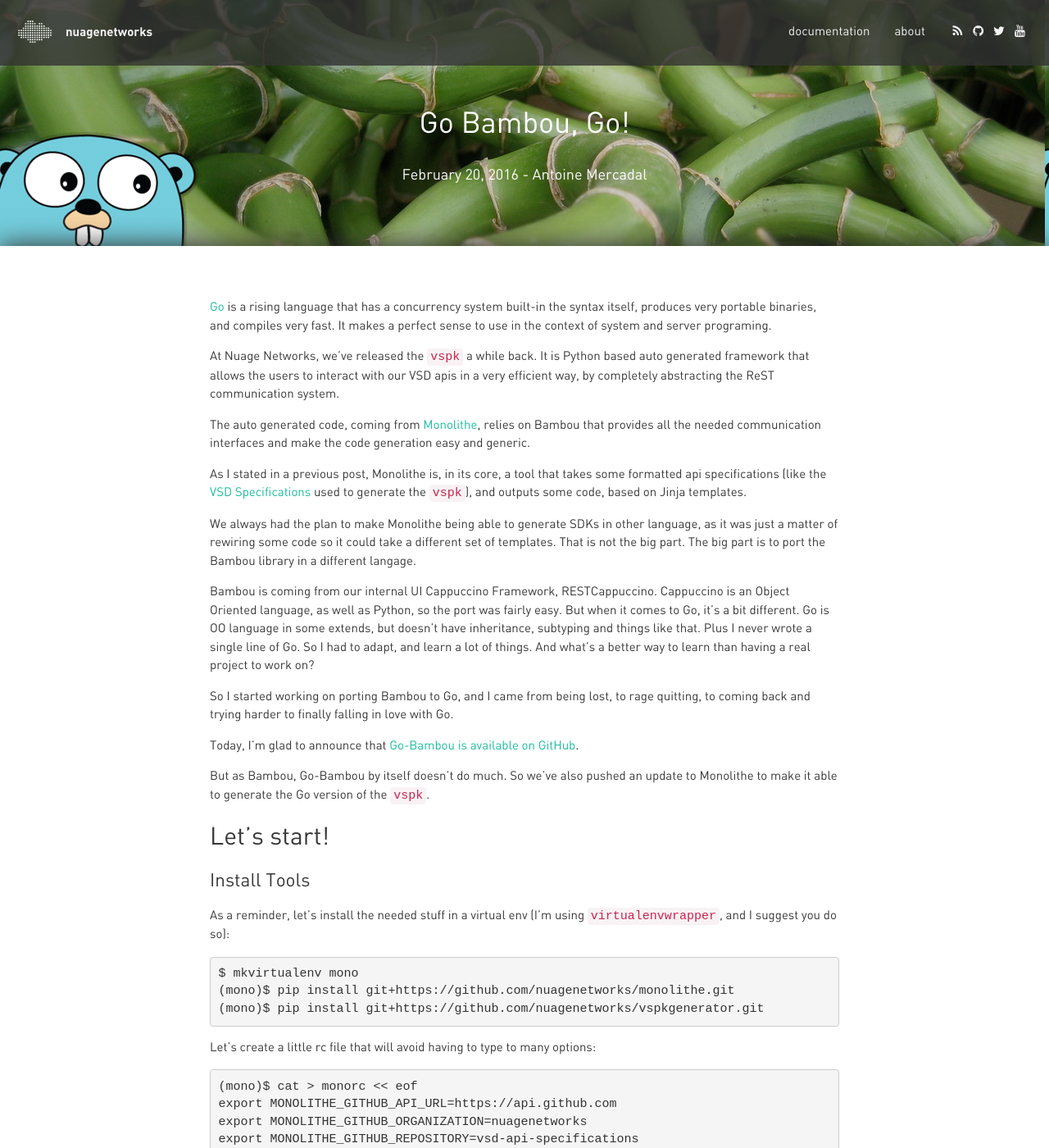
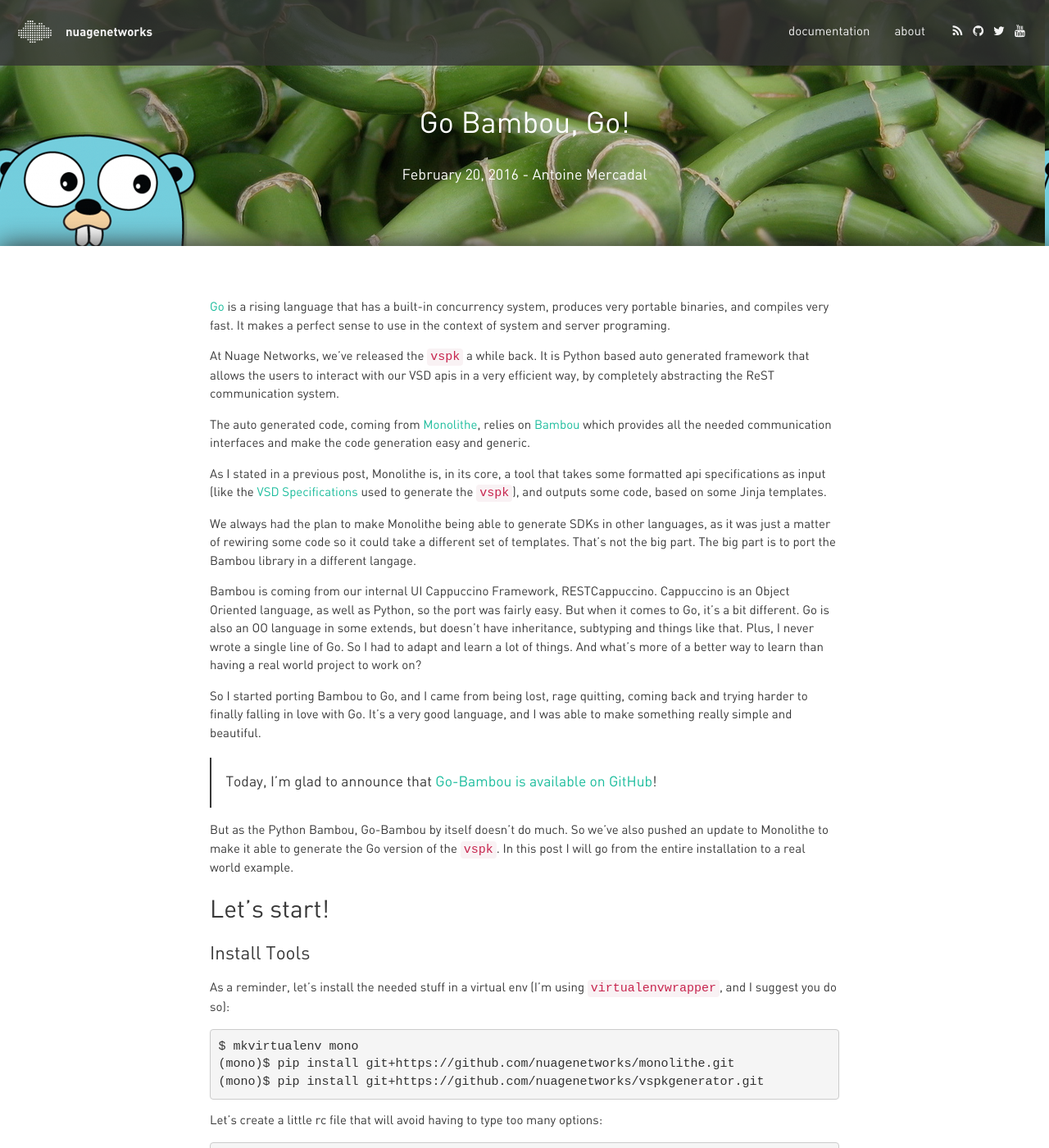
Before and after one commit to nuagenetworks/nuagenetworks.github.io, a Jekyll site: the page built from _posts/2016-02-20-Go Bambo Go.md, in a window 1280 px wide and 1400 px high. Shown: the whole window at 82% size. Built offline with Jekyll 4.4.1, drawn with Linux system fonts in a browser that asks for light colours; nearby versions of some CDN libraries; some web fonts are replaced; comment, search, counter and statistics services are not loaded; some of the changed text lies outside the part shown.

Commit message:
Typos and improvements

```diff
--- a/_posts/2016-02-20-Go Bambo Go.md
+++ b/_posts/2016-02-20-Go Bambo Go.md
@@ -5,23 +5,23 @@
 callout_image: posts/header-go-bambou-go.png
 ---
 
-[Go](https://goland.org) is a rising language that has a concurrency system built-in the syntax itself, produces very portable binaries, and compiles very fast. It makes a perfect sense to use in the context of system and server programing.
+[Go](https://goland.org) is a rising language that has a built-in concurrency system, produces very portable binaries, and compiles very fast. It makes a perfect sense to use in the context of system and server programing.
 
 At Nuage Networks, we’ve released the `vspk` a while back. It is Python based auto generated framework that allows the users to interact with our VSD apis in a very efficient way, by completely abstracting the ReST communication system.
 
-The auto generated code, coming from [Monolithe](https://github.com/nuagenetworks/monolithe), relies on Bambou that provides all the needed communication interfaces and make the code generation easy and generic.
+The auto generated code, coming from [Monolithe](https://github.com/nuagenetworks/monolithe), relies on [Bambou](https://github.com/nuagenetworks/bambou) which provides all the needed communication interfaces and make the code generation easy and generic.
 
-As I stated in a previous post, Monolithe is, in its core, a tool that takes some formatted api specifications (like the [VSD Specifications](https://github.com/nuagenetworks/vsd-api-specifications) used to generate the `vspk`), and outputs some code, based on Jinja templates.
+As I stated in a previous post, Monolithe is, in its core, a tool that takes some formatted api specifications as input (like the [VSD Specifications](https://github.com/nuagenetworks/vsd-api-specifications) used to generate the `vspk`), and outputs some code, based on some Jinja templates.
 
-We always had the plan to make Monolithe being able to generate SDKs in other language, as it was just a matter of rewiring some code so it could take a different set of templates. That is not the big part. The big part is to port the Bambou library in a different langage.
+We always had the plan to make Monolithe being able to generate SDKs in other languages, as it was just a matter of rewiring some code so it could take a different set of templates. That's not the big part. The big part is to port the Bambou library in a different langage.
 
-Bambou is coming from our internal UI Cappuccino Framework, RESTCappuccino. Cappuccino is an Object Oriented language, as well as Python, so the port was fairly easy. But when it comes to Go, it’s a bit different. Go is OO language in some extends, but doesn’t have inheritance, subtyping and things like that. Plus I never wrote a single line of Go. So I had to adapt, and learn a lot of things. And what’s a better way to learn than having a real project to work on?
+Bambou is coming from our internal UI Cappuccino Framework, RESTCappuccino. Cappuccino is an Object Oriented language, as well as Python, so the port was fairly easy. But when it comes to Go, it’s a bit different. Go is also an OO language in some extends, but doesn’t have inheritance, subtyping and things like that. Plus, I never wrote a single line of Go. So I had to adapt and learn a lot of things. And what’s more of a better way to learn than having a real world project to work on?
 
-So I started working on porting Bambou to Go, and I came from being lost, to rage quitting, to coming back and trying harder to finally falling in love with Go.
+So I started porting Bambou to Go, and I came from being lost, rage quitting, coming back and trying harder to finally falling in love with Go. It's a very good language, and I was able to make something really simple and beautiful.
 
-Today, I’m glad to announce that [Go-Bambou is available on GitHub](https://github.com/nuagenetworks/go-bambou).
+> Today, I’m glad to announce that [Go-Bambou is available on GitHub](https://github.com/nuagenetworks/go-bambou)!
 
-But as Bambou, Go-Bambou by itself doesn’t do much. So we’ve also pushed an update to Monolithe to make it able to generate the Go version of the `vspk`.
+But as the Python Bambou, Go-Bambou by itself doesn’t do much. So we’ve also pushed an update to Monolithe to make it able to generate the Go version of the `vspk`. In this post I will go from the entire installation to a real world example.
 
 # Let’s start!
 
@@ -33,18 +33,21 @@
     (mono)$ pip install git+https://github.com/nuagenetworks/monolithe.git
     (mono)$ pip install git+https://github.com/nuagenetworks/vspkgenerator.git
 
-Let's create a little rc file that will avoid having to type to many options:
+Let's create a little rc file that will avoid having to type too many options:
 
     (mono)$ cat > monorc << eof
     export MONOLITHE_GITHUB_API_URL=https://api.github.com
     export MONOLITHE_GITHUB_ORGANIZATION=nuagenetworks
     export MONOLITHE_GITHUB_REPOSITORY=vsd-api-specifications
     eof
+
+Finally source that file:
+
     (mono)$ source monorc
 
 ## Generate the Go vspk
 
-Now you can generate the Go source code of the `vspk`:
+You can now generate the Go source code of the `vspk`:
 
     (mono)$ generate-vspk -b master --language go
     [log] retrieving specifications from github "nuagenetworks/vsd-api-specifications@master"
@@ -52,22 +55,25 @@
     [log] assembling all packages...
     [success] vspk generation complete and available in "./codegen/go"
 
-And voila! You can check in the `codegen/go` directory to see the sources.
+Voilà! You can check the `codegen/go` directory to see the generated sources.
 
 ## Prepare your Go workspace
 
-Of course, you need [Go installed](https://golang.org/dl/) on your system and Go workspace.
+Of course, you need to have [Go installed](https://golang.org/dl/) on your system and Go workspace.
 
 If you are not familliar with Go, you should take a look at [this video](https://www.youtube.com/watch?v=XCsL89YtqCs) to understand workspaces a bit more in detail.
 
-If you are familliar, you certainly have a workspace already in place.
+Declare the `GOPATH`:
 
     $ export GOPATH=`pwd`
-    $ go get github.com/nuagenetworks/go-bambou/bambou
 
 ## Install Go-Bambou and the vspk
 
-Now copy or move the generated Monolithe source code in your workspace:
+First, install the Go-Bambou package:
+
+    $ go get github.com/nuagenetworks/go-bambou/bambou
+
+Now copy or move the generated source code into your workspace:
 
     $ mkdir -p src/github.com/nuagenetworks/
     $ mv codegen/go src/github.com/nuagenetworks/go-vspk
@@ -86,9 +92,9 @@
 
 # Code!
 
-Now we have everything generated and installed, how about trying it?
+We have everything generated and installed, so how about trying it?
 
-For the following example you need to have a VSD server installed. But remember, nothing prevent you to create your own api server, and generate a Go sdk according to a different set of specifications. We may even help you soon about that ;)
+For the following example you'll need to have a VSD server installed. But remember, nothing prevents you to create your own api server, and to generate a Go SDK from a different set of specifications. We may even help you soon about that ;)
 
 First, create a new package:
 
@@ -121,7 +127,7 @@
     $ go build && ./vspk-example
     APIKey: f7598dbf-08dd-40af-96dd-94d364c29eda
 
-That was easy. Now let's the enterprise named `Triple A`. Modify the code so it looks like:
+That was easy. Now let's retrieve the enterprise named `Triple A` (of course adapt to your own environment). Modify the code so it looks like:
 
 {% highlight go %}
     package main
@@ -203,14 +212,14 @@
     }
 {% endhighlight %}
 
-This is again straightforward. We create a new `vspk.User` using `vspk.NewUser()`, then we set some attributes, and we create it under the enterprise using `e.CreateUser()`. The user will be created, his `ID` will be printed, and we delete it (so we can rerun the program without conflicts) using `u.Delete()`.
+This is again very straightforward. We create a new `vspk.User` using `vspk.NewUser()`,  we set some attributes and we create it under the enterprise using `e.CreateUser()`. The user will be created, its `ID` will be printed, then we delete it, so we can run the program again without having any conflict, using `u.Delete()`. You can use `bambou.Logger().SetLevel()` function to set the log level of Bambou.
 
 Again, run it and you'll see:
 
     $ go build && ./vspk-example
     User created! ID: 4b6b5c3f-304e-4f06-8dbc-811767b1be27
 
-Now let's see how to assign it to a group:
+Now let's see how to assign this user to a group:
 
 {% highlight go %}
     package main
@@ -372,7 +381,7 @@
     }
 {% endhighlight %}
 
-So here, we create a PushCenter and we give it a handler function. Everytime a event occurs on the system, the PushCenter will call this handler method, passing it the notification. You can see that we've removed all the prints. We also add a little dirty `Sleep` at the end so we are sure we will receive all the events before the program terminates.
+So here, we create a PushCenter and we give it a handler function. Everytime an event occurs on the system, the PushCenter will call this handler by passing it the notification. You can see that we've removed all the prints. We also add a little dirty `Sleep` at the end of the code to be sure we will receive all the events before the program exits.
 
 Once more, run it and you'll see:
 
@@ -386,6 +395,15 @@
 
 # Last words
 
-As you can see, it it really easy to use, and also very familliar if you have used the Python version of the `vspk`. Now with the power of Go, you can of course run all the calls in Go Routines and do a lot of concurent operations.
+As you can see, it is really easy to use. If you use the Python version of the `vspk` it should feel very familiar. Now with the power of Go, you can of course run all the functions in Go Routines and do a lot of concurent operations. If you want to learn Go a bit more, I suggest the follwing readings:
+
+* [The interactive tutorial](https://tour.golang.org)
+* [The official documentation](https://golang.org/doc/)
+* [Go by example](https://gobyexample.com)
+* [50 Shades of Go](http://devs.cloudimmunity.com/gotchas-and-common-mistakes-in-go-golang/)
+
+You can also check the Go-Bambou documentation here:
+
+* [Bambou Documentation](https://godoc.org/github.com/nuagenetworks/go-bambou/bambou).
 
 I hope you'll enjoy this, and I wish you a very happy coding!
```
Also changed, not shown: other parts of _posts/2016-02-20-Go Bambo Go.md (+7 -4 lines).
